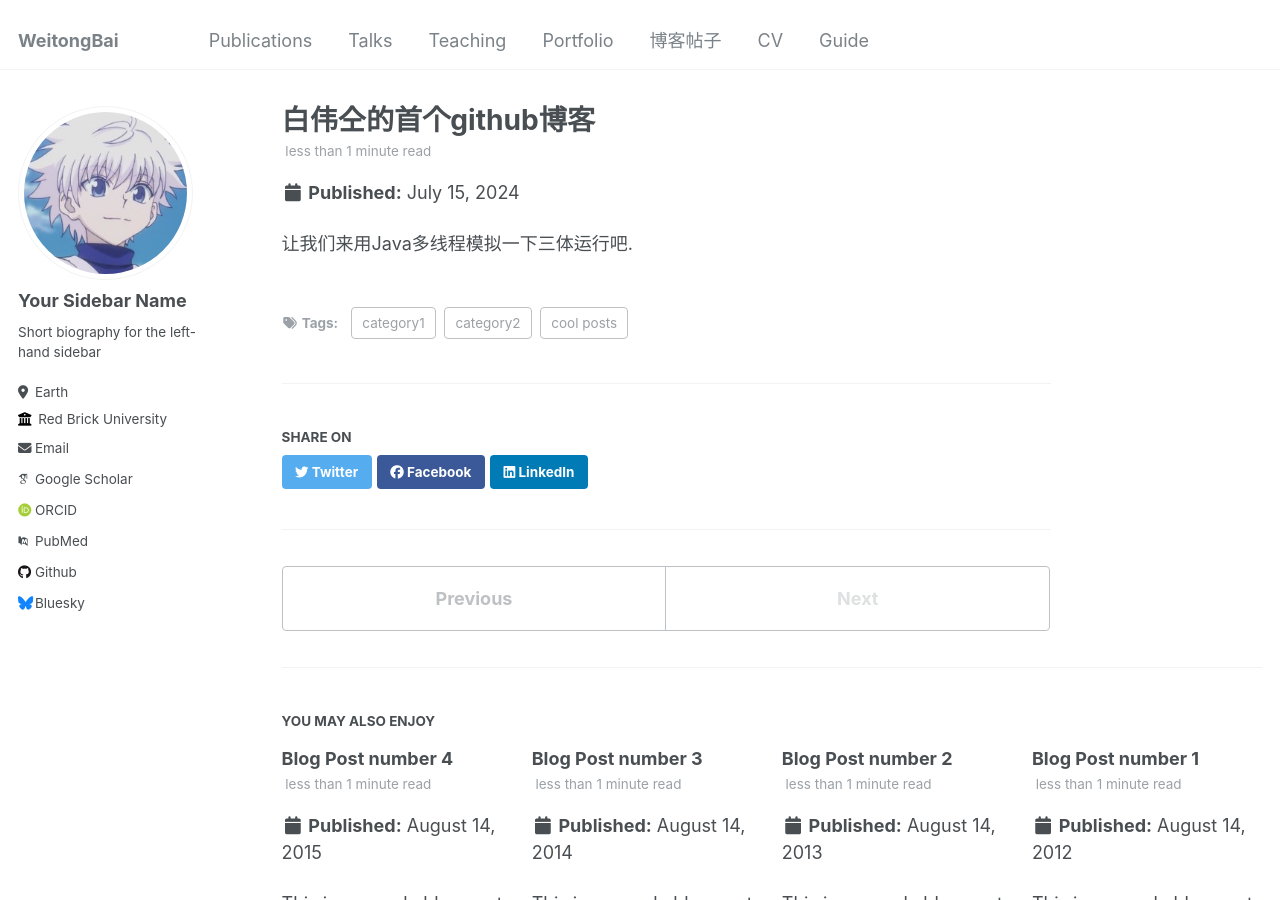
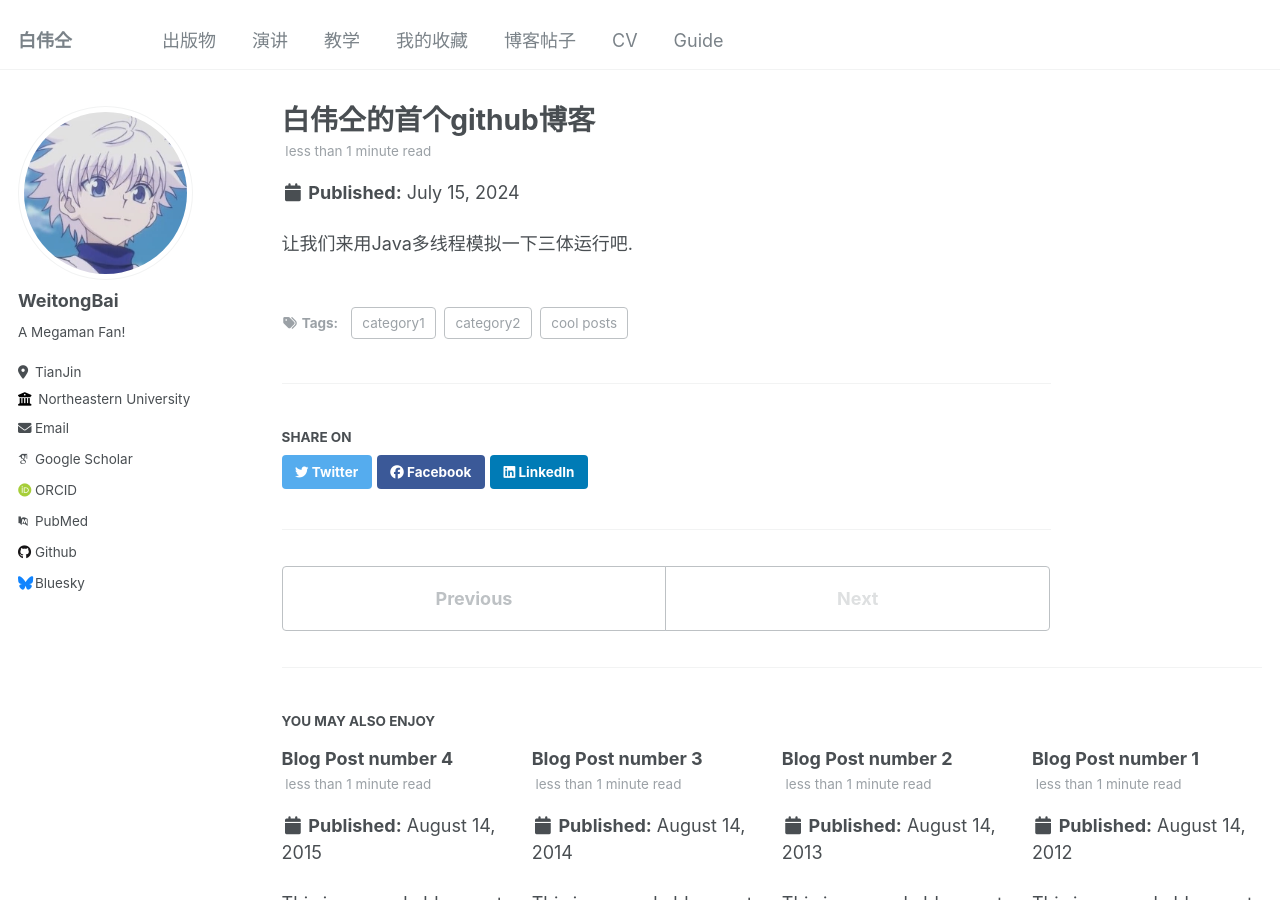
Before and after one commit to python-jiang/python-jiang.github.io, a Jekyll site: the page built from _posts/2024-07-15-blog-post.md, in a window 1280 px wide and 900 px high. Built offline with Jekyll 4.4.1, drawn with Linux system fonts in a browser that asks for light colours; some web fonts are replaced.

Commit message:
改改blog文件名

```diff
--- a/_config.yml
+++ b/_config.yml
@@ -8,7 +8,7 @@
 
 # Basic Site Settings
 locale                   : "en-US"
-title                    : "WeitongBai"
+title                    : "白伟仝"
 title_separator          : "-"
 name                     : &name "Your Name"
 description              : &description "personal description"
@@ -22,13 +22,13 @@ repository               : "academicpages/python-jiang.github.io"
 author:
   # Biographic information
   avatar           : "profile.png"
-  name             : "Your Sidebar Name"
+  name             : "WeitongBai"
   pronouns         : # example: "she/her"
-  bio              : "Short biography for the left-hand sidebar"
-  location         : "Earth"
-  employer         : "Red Brick University"
+  bio              : "A Megaman Fan!"
+  location         : "TianJin"
+  employer         : "Northeastern University"
   uri              : # URL
-  email            : "none@example.org"
+  email            : "WeitongBai@qq.com"
 
   # Academic websites
   arxiv            : # URL - Update with the correct link to your profile
--- a/_data/navigation.yml
+++ b/_data/navigation.yml
@@ -1,15 +1,15 @@
 # main links links
 main:
-  - title: "Publications"
+  - title: "出版物"
     url: /publications/
 
-  - title: "Talks"
+  - title: "演讲"
     url: /talks/
 
-  - title: "Teaching"
+  - title: "教学"
     url: /teaching/
 
-  - title: "Portfolio"
+  - title: "我的收藏"
     url: /portfolio/
 
   - title: "博客帖子"
```
Also changed, not shown: _posts/2024-07-15-blog-post.md (renamed from _posts/2199-01-01-future-post.md, +1 -1 lines).
